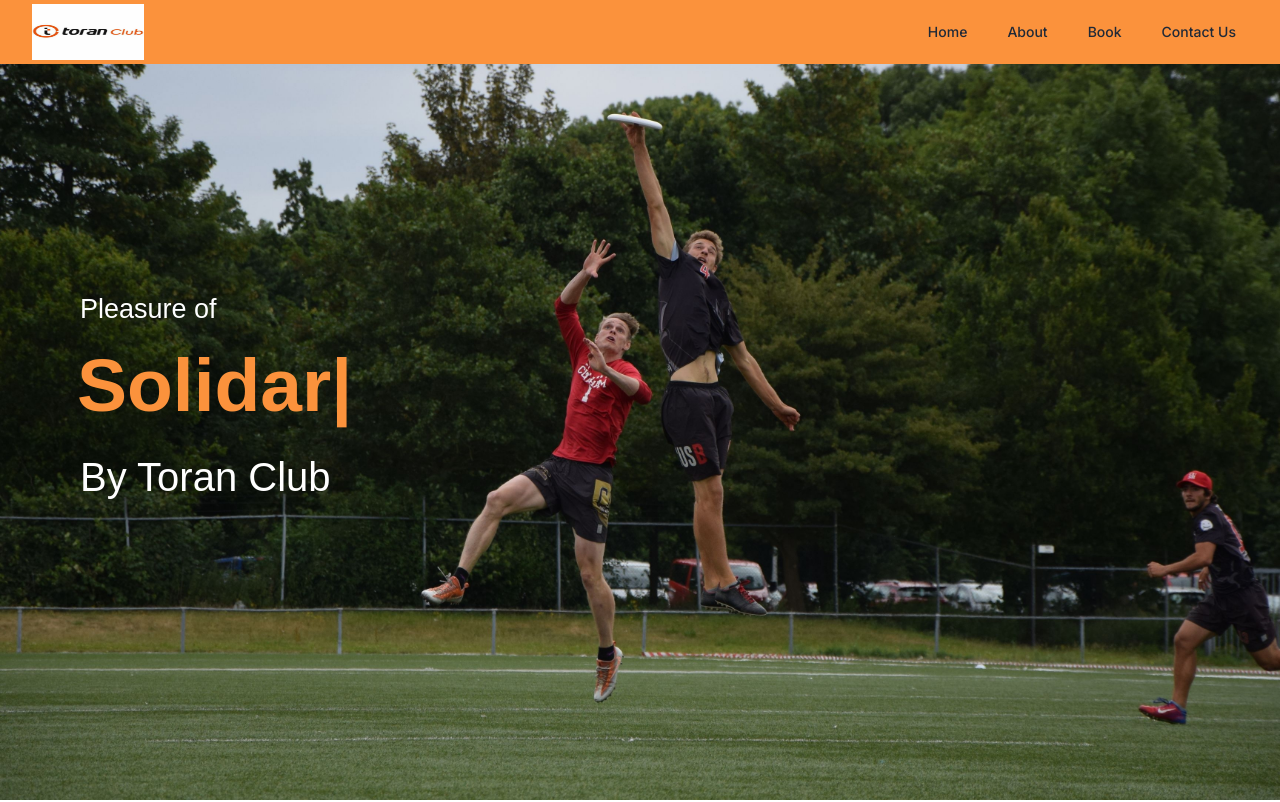
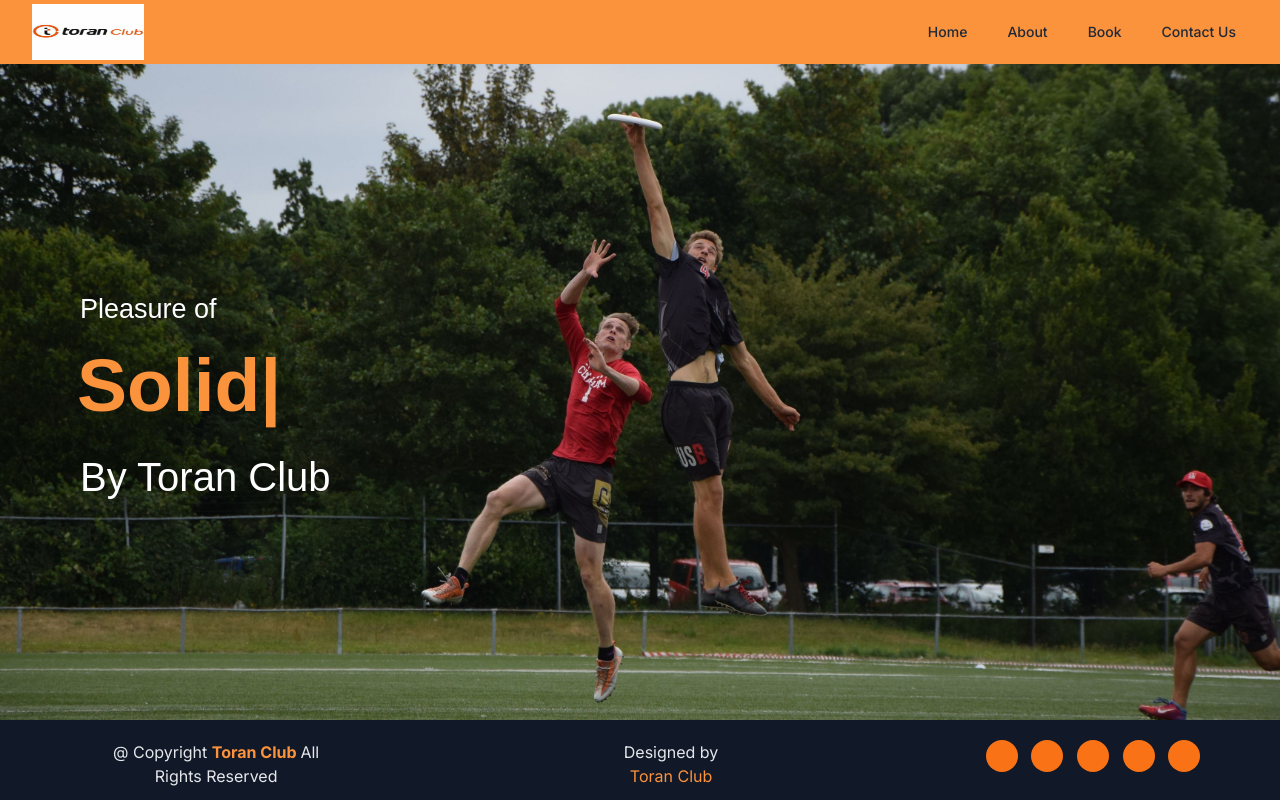
Before and after one commit to Hiren02/toran, a Next.js app: page /home in a window 1280 px wide. Shown: the top 802 px of the page. Built offline with nearby package versions, Linux system fonts and the light colour scheme.

Commit message:
Fixed: issue

```diff
--- a/app/about/page.jsx
+++ b/app/about/page.jsx
@@ -1,3 +1,4 @@
+"use client"
 import React from 'react'
 import cricketImage from '../../public/Images/cricket.jpeg'
 import swimmingImage from '../../public/Images/swimming.jpeg'
--- a/app/home/page.jsx
+++ b/app/home/page.jsx
@@ -7,7 +7,7 @@ export default function Home() {
 
     useEffect(() => {
         const typed = new Typed(typedElementRef.current, {
-        strings: ["Togetherness", "Solidarity","Unity"],
+            strings: ["Togetherness", "Solidarity", "Unity"],
             typeSpeed: 100,
             backSpeed: 60,
             loop: true
@@ -32,7 +32,7 @@ export default function Home() {
             <div className="project">
 
 
-        <div className="flex justify-center bg-white z-auto pt-20" id="projectcard">
+                <div className="flex justify-center bg-white z-auto pt-20 mb-36" id="projectcard">
                     <div className="container1  bg-gray-200 flex flex-wrap justify-center pt-10 w-auto rounded-2xl">
                         <div className="card1 bg-sky-100">
                             <div className="box1 bg-orange-400">
--- a/app/layout.js
+++ b/app/layout.js
@@ -1,12 +1,13 @@
 import Header from '@/components/Header/page'
 import './globals.css'
 import { Inter } from 'next/font/google'
+import Footer from '@/components/Footer/page'
 
 const inter = Inter({ subsets: ['latin'] })
 
 export const metadata = {
-  title: 'Create Next App',
-  description: 'Generated by create next app',
+  title: 'Toran club',
+  description: 'Toran club',
 }
 
 export default function RootLayout({ children }) {
@@ -14,7 +15,9 @@ export default function RootLayout({ children }) {
     <html lang="en">
       <body className={inter.className}>
         <Header/>
-        {children}</body>
+        {children}
+        <Footer/>
+        </body>
     </html>
   )
 }
--- a/components/Footer/page.jsx
+++ b/components/Footer/page.jsx
@@ -1,3 +1,4 @@
+"use client"
 import React from 'react'
 
 const Footer = () => {
--- a/components/Header/page.jsx
+++ b/components/Header/page.jsx
@@ -1,3 +1,4 @@
+"use client"
 import React from 'react'
 import myimg from '../../public/img/logo.jpg'
 import Image from 'next/image'
@@ -22,7 +23,7 @@ export default function Header() {
           </div>
           <div class="flex flex-1 items-center justify-center sm:items-stretch sm:justify-start">
             <div class="flex flex-shrink-0 items-center">
-              <Image class="block h-14 w-28 lg:hidden " src={myimg}  alt="Your Company" />
+              <Image class="block h-14 w-28 lg:hidden " src={myimg} alt="Your Company" />
               <Image class="hidden h-14 w-28 lg:block" src={myimg} alt="Your Company" />
             </div>
           </div>
@@ -30,9 +31,9 @@ export default function Header() {
             <div class="flex flex-shrink-0 items-center">
               <div class="hidden sm:ml-6 sm:block">
                 <div class="flex space-x-4">
-                  <a href="#" class="text-gray-800 hover:bg-cyan-100 hover:text-black rounded-md px-3 py-2 text-sm font-medium">Home</a>
-                  <a href="#" class="text-gray-800 hover:bg-cyan-100 hover:text-black rounded-md px-3 py-2 text-sm font-medium">About</a>
-                  <a href="#" class="text-gray-800 hover:bg-cyan-100 hover:text-black rounded-md px-3 py-2 text-sm font-medium">Book</a>
+                  <a href="/home" class="text-gray-800 hover:bg-cyan-100 hover:text-black rounded-md px-3 py-2 text-sm font-medium">Home</a>
+                  <a href="/about" class="text-gray-800 hover:bg-cyan-100 hover:text-black rounded-md px-3 py-2 text-sm font-medium">About</a>
+                  <a href="/sports" class="text-gray-800 hover:bg-cyan-100 hover:text-black rounded-md px-3 py-2 text-sm font-medium">Book</a>
                   <a href="#" class="text-gray-800 hover:bg-cyan-100 hover:text-black rounded-md px-3 py-2 text-sm font-medium">Contact Us</a>
 
                 </div>
@@ -43,9 +44,10 @@ export default function Header() {
       </div>
       <div class="sm:hidden" id="mobile-menu">
         <div class="space-y-1 px-2 pb-3 pt-1 flex justify-center">
-          <a href="#" class="text-gray-800 hover:bg-cyan-100 hover:text-black block rounded-md px-3 py-2 text-base font-medium">Team</a>
-          <a href="#" class="text-gray-800 hover:bg-cyan-100 hover:text-black block rounded-md px-3 py-2 text-base font-medium">Projects</a>
-          <a href="#" class="text-gray-800 hover:bg-cyan-100 hover:text-black block rounded-md px-3 py-2 text-base font-medium">Calendar</a>
+          <a href="/home" class="text-gray-800 hover:bg-cyan-100 hover:text-black rounded-md px-3 py-2 text-sm font-medium">Home</a>
+          <a href="/about" class="text-gray-800 hover:bg-cyan-100 hover:text-black rounded-md px-3 py-2 text-sm font-medium">About</a>
+          <a href="/sports" class="text-gray-800 hover:bg-cyan-100 hover:text-black rounded-md px-3 py-2 text-sm font-medium">Book</a>
+          <a href="#" class="text-gray-800 hover:bg-cyan-100 hover:text-black rounded-md px-3 py-2 text-sm font-medium">Contact Us</a>
         </div>
       </div>
     </nav>
```
Lines whose indentation alone changed are shown as unchanged.
